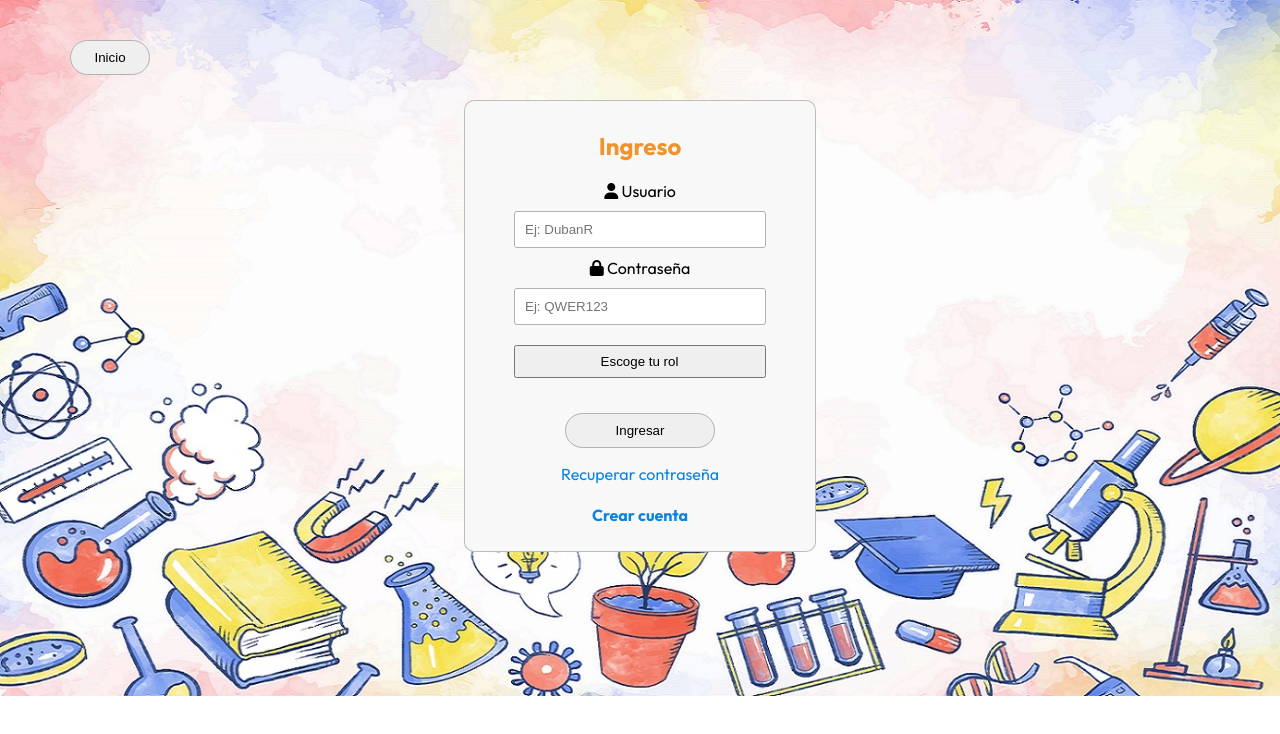
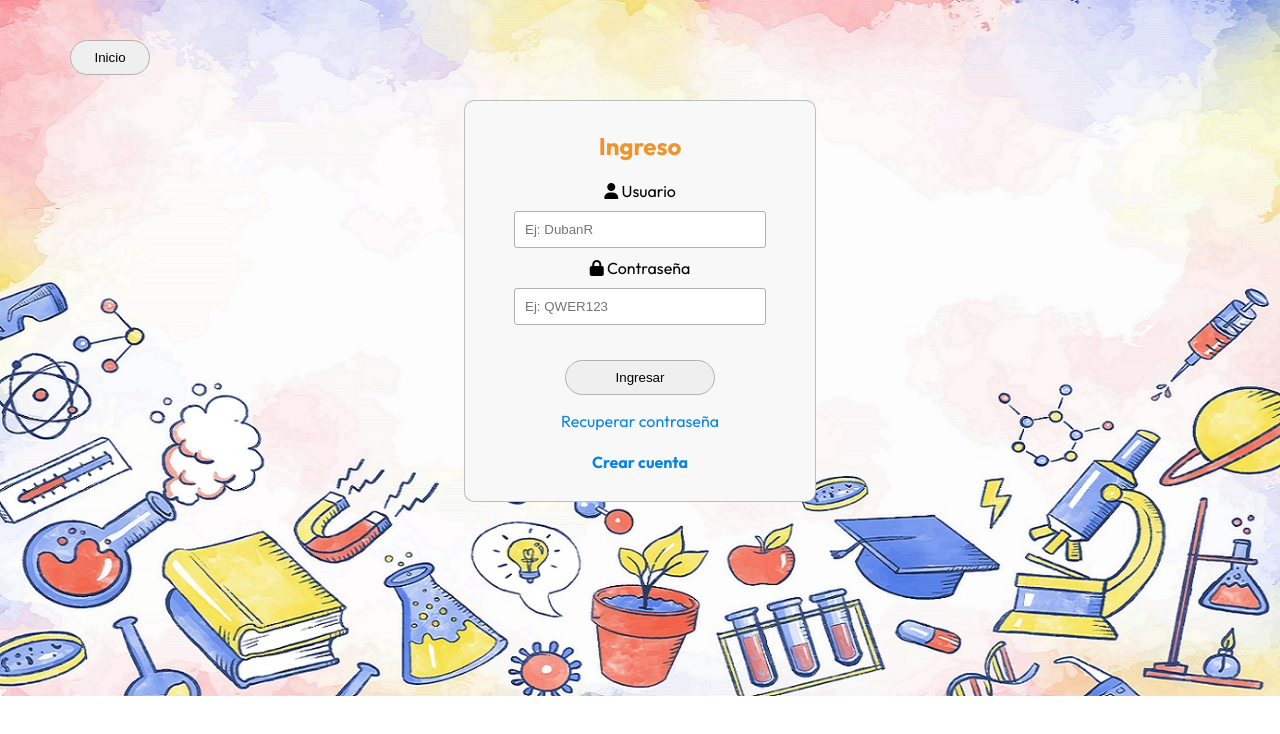
Before and after one commit to Yesid226/ProyectoSena, a plain HTML site: page login/login.html in a window 1280 px wide. Drawn offline with Linux system fonts and the light colour scheme.

Commit message:
Edit roles
Eliminación de roles - login

```diff
--- a/login/login.html
+++ b/login/login.html
@@ -26,14 +26,6 @@
                     <input type="password" class="Vcontraseña" placeholder="Ej: QWER123" required><br>
                     <button class="volver">Inicio</button>
                 </div>
-                <div class="roles">
-                    <button class="escogeRol">Escoge tu rol</button>
-                    <div class="roles2">
-                        <input type="checkbox" id="acudiente">Acudiente<br>
-                        <input type="checkbox" id="estudiante">Estudiante<br>
-                        <input type="checkbox" id="docente">Docente
-                    </div>
-                </div>
                 <button class="ingresar">Ingresar</button>
                 <a href="recuperar.html"><p>Recuperar contraseña</p></a>
                 <a href="registro.html" class="CC" ><h4>Crear cuenta</h4></a>
--- a/style/styleLogin.css
+++ b/style/styleLogin.css
@@ -23,7 +23,7 @@ body{
     margin: 100px auto;
     margin-bottom: 30px;
     width: 350px;
-    height: 450px;
+    height: 400px;
     display: flex;
     overflow: hidden;
     transition: 1.5s;
@@ -67,31 +67,6 @@ body{
     width: 40%;
     height: 0;
     transition: 1s;
-}
-
-.roles .roles2.act{
-    height: 100px;
-}
-
-.roles .roles2 input{
-    width: 20px;
-}
-
-.roles2 #acudiente{
-    margin-left: 8px;
-}
-
-.roles2 #docente{
-    margin-left: -3px;
-}
-
-.roles2 #estudiante{
-    margin-left: 12px;
-}
-
-.roles .escogeRol{
-    width: 252px;
-    padding: 7px;
 }
 
 .main form .ingresar{
```
